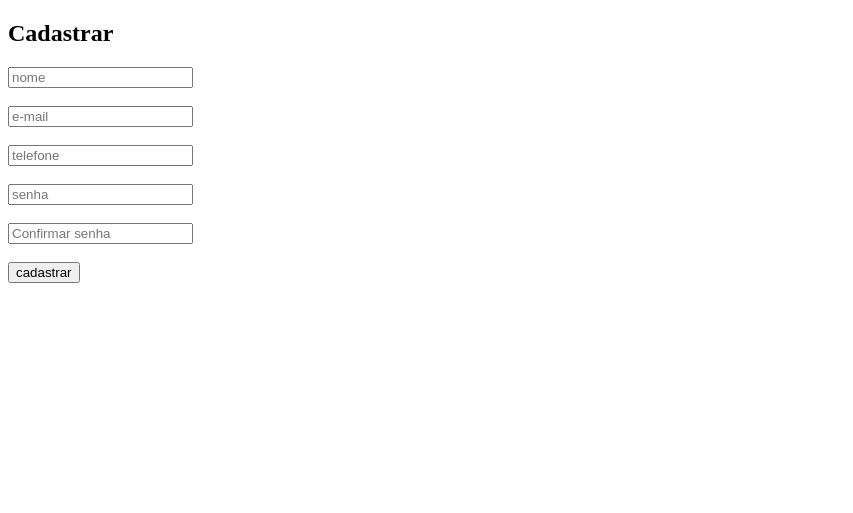
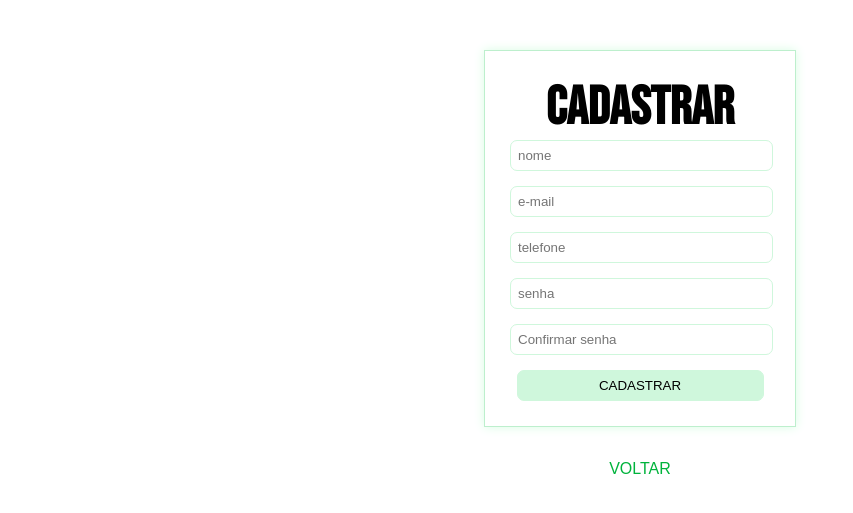
Before and after one commit to diegomendes257/Sistema-de-usuarios-Barrote, a PHP site: page /cadastrar.php in a window 1280 px wide. Shown: the top 513 px of the page, without its empty margins (0-853 px from the left). Run offline with PHP 8.4, Linux system fonts and the light colour scheme.

Commit message:
ajuste de fontes para maiuscula

```diff
--- a/cadastrar.php
+++ b/cadastrar.php
@@ -5,9 +5,13 @@
 <!DOCTYPE html>
 <html>
 	<head>
-		<title>Cadastrar</title>
+		<meta name="viewport" content="width=device-width, initial-scale=1">
+		<link rel="stylesheet" type="text/css" href="estiloSistema.css"/>
+		<meta charset="utf-8">
+		<title>Cadastre-se</title>
 	</head>
 	<body>
+		<div class="box-principal">
 			<h2>
 				Cadastrar
 			</h2>
@@ -17,7 +21,12 @@
 				<input type="text" name="telefone" placeholder="telefone" maxlength="15"><br><br>
 				<input type="password" name="senha" placeholder="senha" maxlength="15"><br><br>
 				<input type="password" name="confirmaSenha" placeholder="Confirmar senha"><br><br>
-			<input type="submit" value="cadastrar"></input><br>
+				<input type="submit" value="CADASTRAR"></input><br>
 			</form>
+		</div>
+		<div>
+			<br />
+			<a style="font-family: arial;" href="principal.php">VOLTAR</a>
+		</div>
 	</body>
 </html>
--- a/principal.php
+++ b/principal.php
@@ -17,7 +17,7 @@
 				<form method="POST" action="login.php"><br>
 					<input type="text" name="email" placeholder="e-mail"><br><br>
 					<input type="password" name="senha" placeholder="senha"><br><br>
-					<input type="submit" value="entrar"></input><br><br>
+					<input type="submit" value="ENTRAR"></input><br><br>
 					<span>Esqueceu a senha? <a href="cadastrar.php"><strong>Clique aqui!</strong></a></span>
 				</form>
 			</div>
```
Lines whose indentation alone changed are shown as unchanged.
